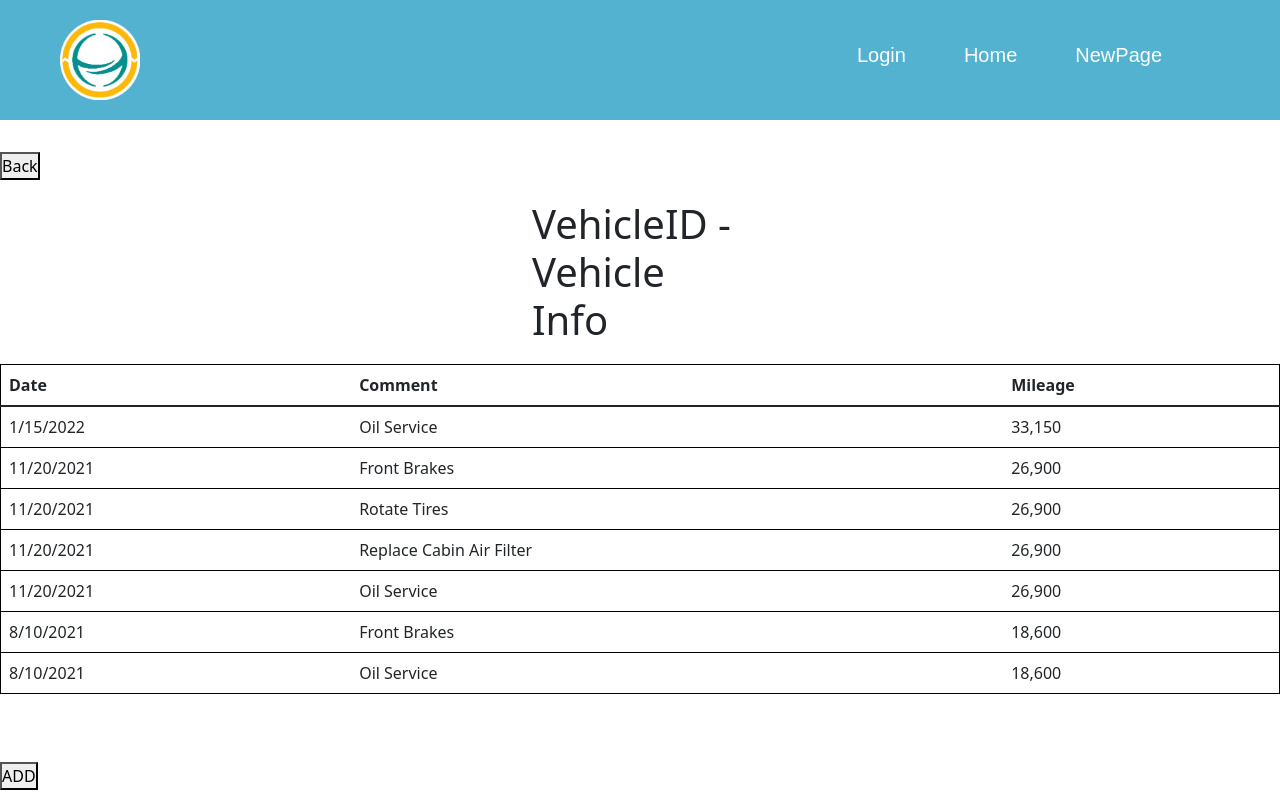
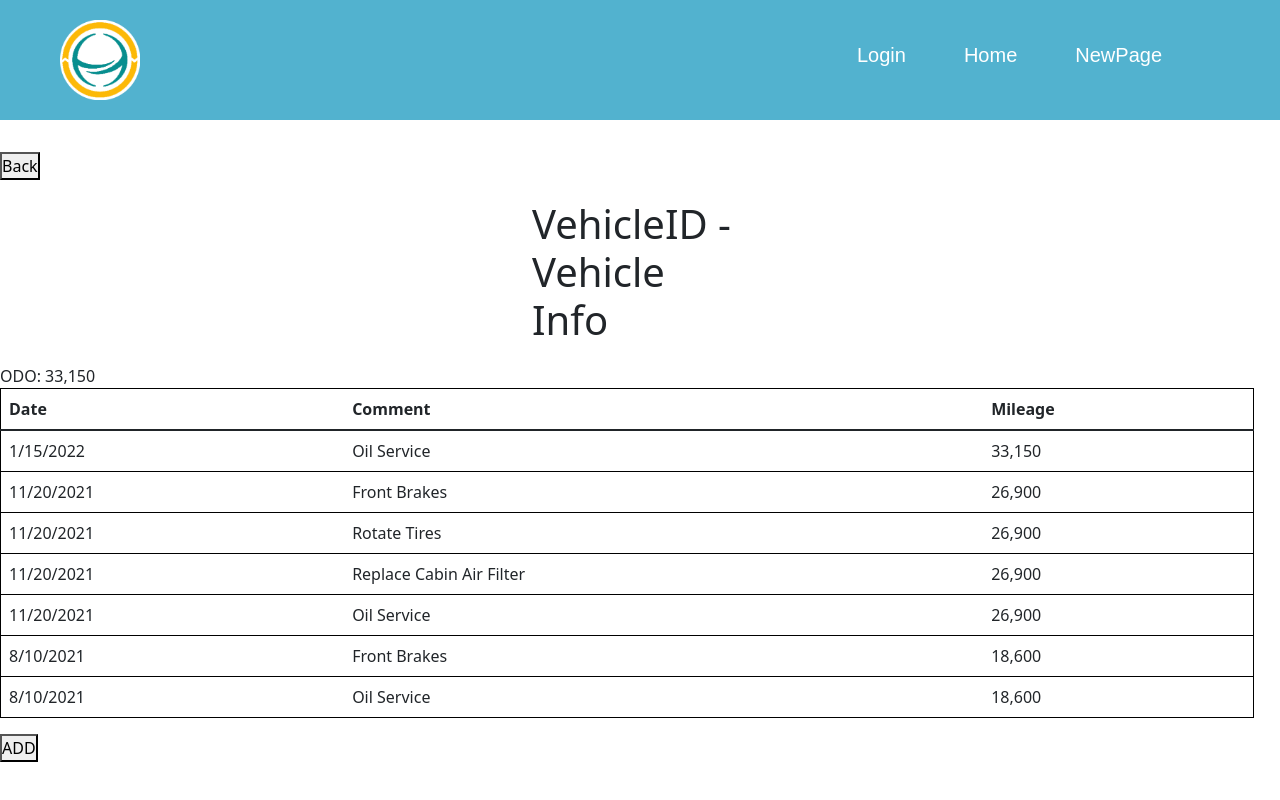
Before and after one commit to j3ffr3yv/vehicle-maintenance-recorder, a React (Create React App) app in the folder client/: page /newpage in a window 1280 px wide. Built offline with nearby package versions, Linux system fonts and the light colour scheme.

Commit message:
created dummy table

```diff
--- a/client/src/components/css/NewPage.css
+++ b/client/src/components/css/NewPage.css
@@ -5,44 +5,20 @@
 
 }
 
-.mileage{
-    white-space: pre;
-    padding: 20px;
-}
-
-.vehicleInfo::before{
-    content: "\a";
-    white-space: pre;
-    padding: 20px;
-}
-
 .addB{
     float: left;
     position: absolute;
-    bottom: 10px;
+    bottom: 10npx;
 }
 
 .table{
     border-collapse: collapse;
     border-spacing: 0;
-    border: 1px solid black;
+    border: 1px solid Black;
+    padding: 100px;
+    width: 98%;
+}
+
+.ODO{
     width: 100%;
 }
-
-.td{
-    border: 1px soild black;
-    padding: 10px;
-    width: 100%;
-}
-
-.th{
-    border: 1px soild black;
-    padding: 10px;
-    width: 100%;
-}
-
-.tr{
-    border: 1px soild black;
-    padding: 10px;
-    width: 100%;
-}
--- a/client/src/components/jsx/NewPage.jsx
+++ b/client/src/components/jsx/NewPage.jsx
@@ -4,21 +4,11 @@ import '../css/NewPage.css';
 function NewPage() {
     return (
          <div>
-             {/* <h1 class = 'heading'>VehicleID - Vehicle Info</h1>
-             <label class = 'mileage'>
-                Mileage: ##,###
-             </label>
-             <label class = 'vehicleInfo'>
-                Date Comment Mileage
-             </label>
-            <button class = 'addB'>
-                ADD
-            </button> */}
-
-            <button class = 'back'>
+            <button class = "back">
                 Back
             </button>
-            <h1 class = 'heading'>VehicleID - Vehicle Info</h1>
+            <h1 class = "heading">VehicleID - Vehicle Info</h1>
+            <label class = "ODO">ODO: 33,150</label>
             <table class = "table">
                 <thead>
                 <tr>
@@ -65,7 +55,7 @@ function NewPage() {
                 </tr>
                 </tbody>
             </table>
-            <button class = 'addB'>
+            <button class = "addB">
                 ADD
             </button>
          </div>
```
Lines whose indentation alone changed are shown as unchanged.
